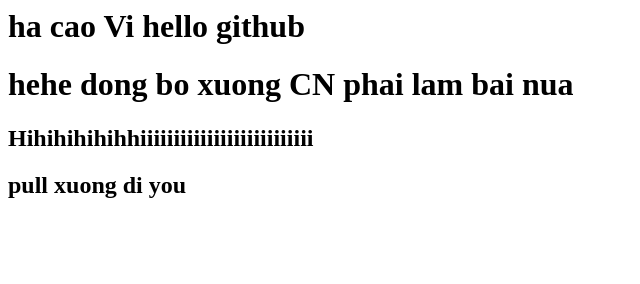
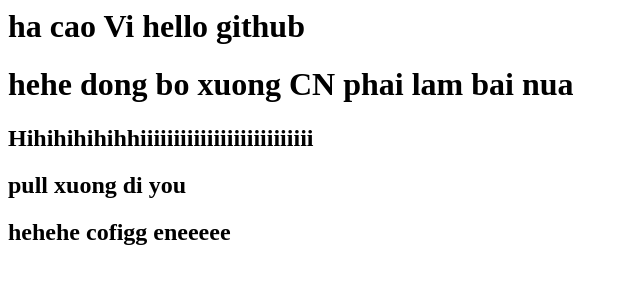
Before and after one commit to ICaoVy/Github-Demo, a plain HTML site: page index.html in a window 1280 px wide. Shown: the whole page, without its empty margins (0-640 px from the left). Drawn offline with Linux system fonts and the light colour scheme.

Commit message:
Update index.html

```diff
--- a/index.html
+++ b/index.html
@@ -5,3 +5,5 @@
 <h2>Hihihihihihhiiiiiiiiiiiiiiiiiiiiiiiiii</h2>
 
 <h2>pull xuong di you</h2>
+
+<h2>hehehe cofigg eneeeee</h2>
```
